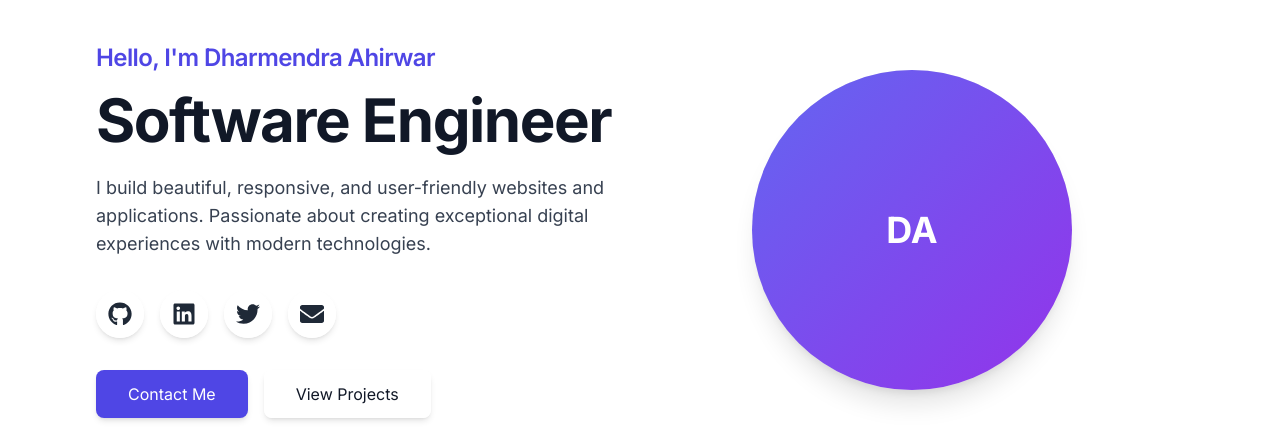
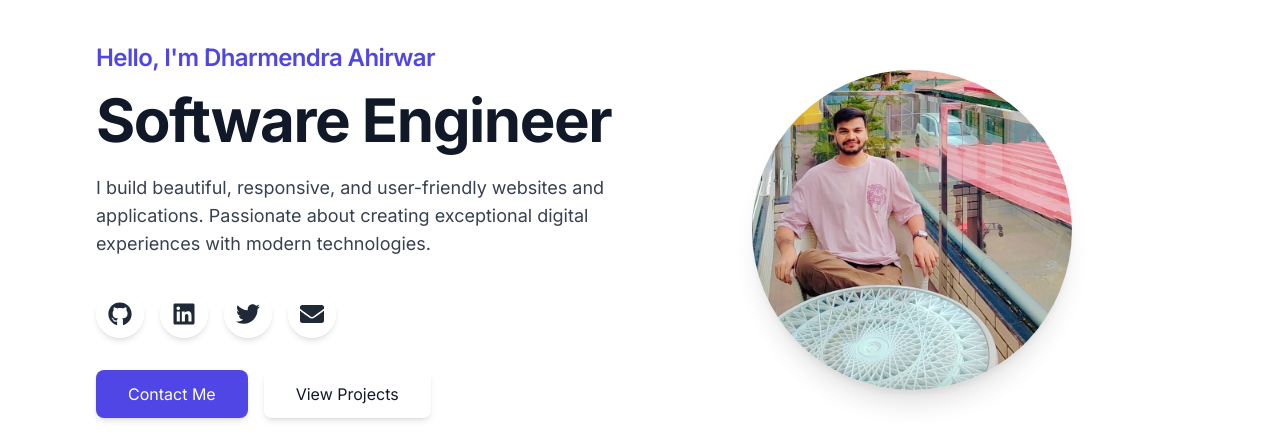
Before and after one commit to Kilvish25/kilvish25.github.io, a Next.js app: page / in a window 1280 px wide. Shown: the part 170-610 px from the top of the page. Built offline with nearby package versions, Linux system fonts and the light colour scheme; no server answers.

Commit message:
Add profile photo to Hero section

```diff
--- a/src/components/Hero.tsx
+++ b/src/components/Hero.tsx
@@ -2,6 +2,7 @@
 
 import React from 'react';
 import { FaGithub, FaLinkedin, FaTwitter, FaEnvelope } from 'react-icons/fa';
+import Image from 'next/image';
 
 const Hero = () => {
   const socialLinks = [
@@ -80,14 +81,16 @@ const Hero = () => {
             </div>
           </div>
           <div className="md:w-1/2 flex justify-center">
-            <div className="w-64 h-64 md:w-80 md:h-80 bg-gray-200 dark:bg-gray-800 rounded-full overflow-hidden
+            <div className="w-64 h-64 md:w-80 md:h-80 relative rounded-full overflow-hidden
                           shadow-xl transform hover:scale-105 transition-all duration-300">
-              {/* Replace with your profile image */}
-              <div className="w-full h-full bg-gradient-to-br from-indigo-500 to-purple-600
-                            dark:from-indigo-600 dark:to-purple-700 flex items-center justify-center
-                            text-white text-4xl font-bold transition-colors duration-300">
-                DA
-              </div>
+              <Image
+                src="/images/profile.png"
+                alt="Dharmendra Ahirwar"
+                fill
+                className="object-cover"
+                sizes="(max-width: 768px) 256px, 320px"
+                priority
+              />
             </div>
           </div>
         </div>
```
Also changed, not shown: public/images/profile.png (added).
